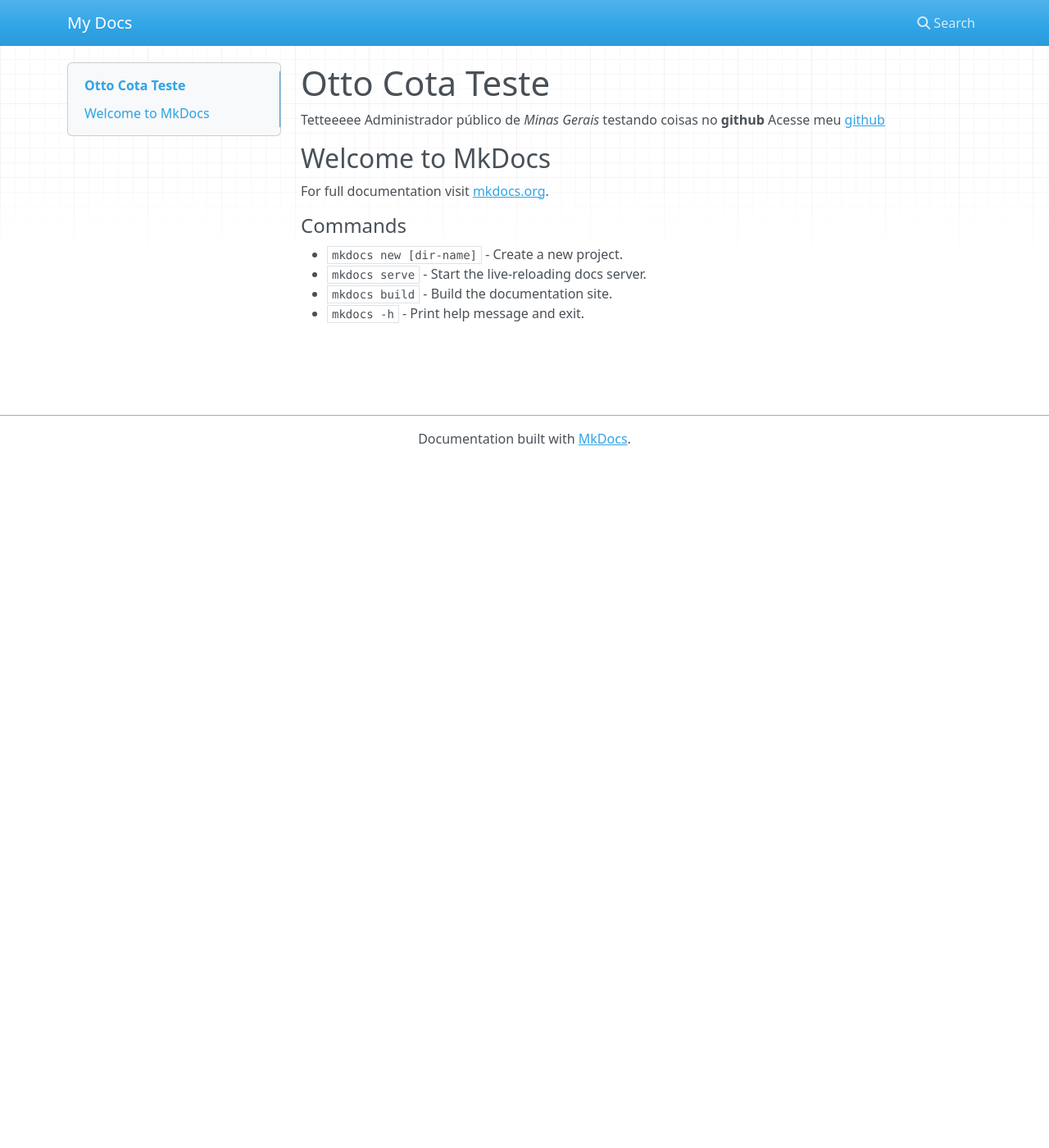
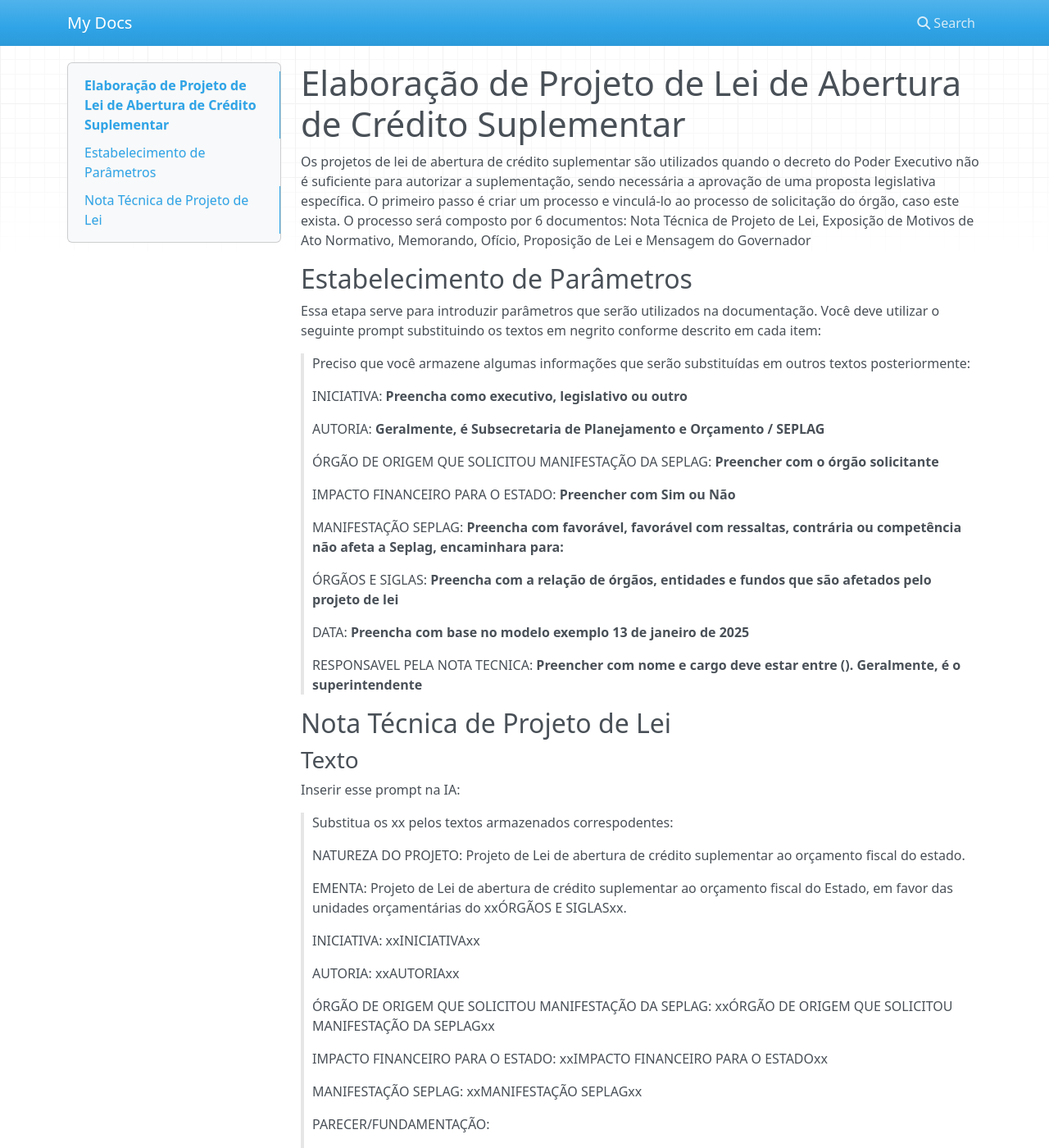
Before and after one commit to ottocota/cursoaid, an MkDocs documentation site: the page built from docs/index.md, in a window 1280 px wide and 1400 px high. Shown: the whole window at 82% size. Built offline with MkDocs 1.6.1, drawn with Linux system fonts in a browser that asks for light colours; nearby versions of some CDN libraries; some of the changed text lies outside the part shown.

Commit message:
Evoluindo

```diff
--- a/docs/index.md
+++ b/docs/index.md
@@ -1,14 +1,66 @@
-# Otto Cota Teste
-Tetteeeee
-Administrador público de *Minas Gerais* testando coisas no **github**
-Acesse meu [github](https://github.com/ottocota)
-## Welcome to MkDocs
+# Elaboração de Projeto de Lei de Abertura de Crédito Suplementar
+Os projetos de lei de abertura de crédito suplementar são utilizados quando o decreto do Poder Executivo não é suficiente para autorizar a suplementação, sendo necessária a aprovação de uma proposta legislativa específica.
+O primeiro passo é criar um processo e vinculá-lo ao processo de solicitação do órgão, caso este exista.
+O processo será composto por 6 documentos: Nota Técnica de Projeto de Lei, Exposição de Motivos de Ato Normativo, Memorando, Ofício, Proposição de Lei e Mensagem do Governador
 
-For full documentation visit [mkdocs.org](https://www.mkdocs.org).
+## Estabelecimento de Parâmetros
+Essa etapa serve para introduzir parâmetros que serão utilizados na documentação. Você deve utilizar o seguinte prompt substituindo os textos em negrito conforme descrito em cada item:
 
-#### Commands
 
-* `mkdocs new [dir-name]` - Create a new project.
-* `mkdocs serve` - Start the live-reloading docs server.
-* `mkdocs build` - Build the documentation site.
-* `mkdocs -h` - Print help message and exit.
+>Preciso que você armazene algumas informações que serão substituídas em outros textos posteriormente:
+
+>INICIATIVA: **Preencha como executivo, legislativo ou outro**
+
+>AUTORIA: **Geralmente, é Subsecretaria de Planejamento e Orçamento / SEPLAG**
+
+>ÓRGÃO DE ORIGEM QUE SOLICITOU MANIFESTAÇÃO DA SEPLAG: **Preencher com o órgão solicitante**
+
+>IMPACTO FINANCEIRO PARA O ESTADO: **Preencher com Sim ou Não**
+
+>MANIFESTAÇÃO SEPLAG: **Preencha com favorável, favorável com ressaltas, contrária ou competência não afeta a Seplag, encaminhara para:**
+
+>ÓRGÃOS E SIGLAS: **Preencha com a relação de órgãos, entidades e fundos que são afetados pelo projeto de lei**
+
+>DATA: **Preencha com base no modelo exemplo 13 de janeiro de 2025**
+
+>RESPONSAVEL PELA NOTA TECNICA: **Preencher com nome e cargo deve estar entre (). Geralmente, é o superintendente**
+
+## Nota Técnica de Projeto de Lei
+
+### Texto
+
+Inserir esse prompt na IA:
+
+>Substitua os xx pelos textos armazenados correspodentes:
+
+>NATUREZA DO PROJETO: Projeto de Lei de abertura de crédito suplementar ao orçamento fiscal do estado.
+
+>EMENTA: Projeto de Lei de abertura de crédito suplementar ao orçamento fiscal do Estado, em favor das unidades orçamentárias do xxÓRGÃOS E SIGLASxx.
+
+>INICIATIVA: xxINICIATIVAxx
+
+>AUTORIA: xxAUTORIAxx
+
+>ÓRGÃO DE ORIGEM QUE SOLICITOU MANIFESTAÇÃO DA SEPLAG: xxÓRGÃO DE ORIGEM QUE SOLICITOU MANIFESTAÇÃO DA SEPLAGxx
+
+>IMPACTO FINANCEIRO PARA O ESTADO: xxIMPACTO FINANCEIRO PARA O ESTADOxx
+
+>MANIFESTAÇÃO SEPLAG: xxMANIFESTAÇÃO SEPLAGxx
+
+>PARECER/FUNDAMENTAÇÃO:
+
+>Lei Federal nº 4.320, de 17 de março de 1964, dispõe, em seu art. 42, que “os créditos suplementares e especiais serão autorizados por lei e abertos por decreto do Poder Executivo”. Nesse contexto, a Lei nº 25.124, de 30 de dezembro de 2024 – Lei Orçamentária Anual para o exercício vigente – autoriza a abertura de créditos suplementares aos orçamentos dos Poderes Executivo e Legislativo, mas não abrange as seguintes unidades orçamentárias: xxÓRGÃOS E SIGLAS:xx. Nesses casos, a abertura de crédito suplementar somente poderá ocorrer mediante proposta legislativa específica. O detalhamento da proposta segue a seguir.
+
+>xxLEGENDAS DOS GRÁFICOSxx
+
+>Uma vez aprovado este Projeto de Lei, serão abertos decretos de crédito suplementar para efetivar as realocações e as suplementações propostas.
+
+>xxDATAxx
+
+>RESPONSÁVEL PELA NOTA TÉCNICA: xxRESPONSÁVEL PELA NOTA TECNICAxx
+
+### Tabela
+Para realizar do parecer/fundamentação
+Preencher os dados da tabela da suplementação e anulação conforme o seguinte exemplo: [Tabela Exemplo](https://cecad365.sharepoint.com/:x:/s/Splor/EUryIbXcfhFJnHe3Osyafo8BccE5pNKeXWR7nSd6wWgb5Q?e=zhcpdl)
+
+>Preciso descrever a composição das suplementações. Vou citar os textos a serem preenchidos, mas, por enquanto, quero apenas que você compreenda o padrão. A descrição das origens de crédito de realocação deve ser feita da seguinte forma: (origem do crédito) de (grupo), da fonte (informação da fonte), no valor de (valor em numeral, em reais) [(valor por extenso, em reais)]. Para outras origens, não é necessário informar o grupo. Não execute ainda; aguarde os inputs.
```
Also changed, not shown: 1 other file.
